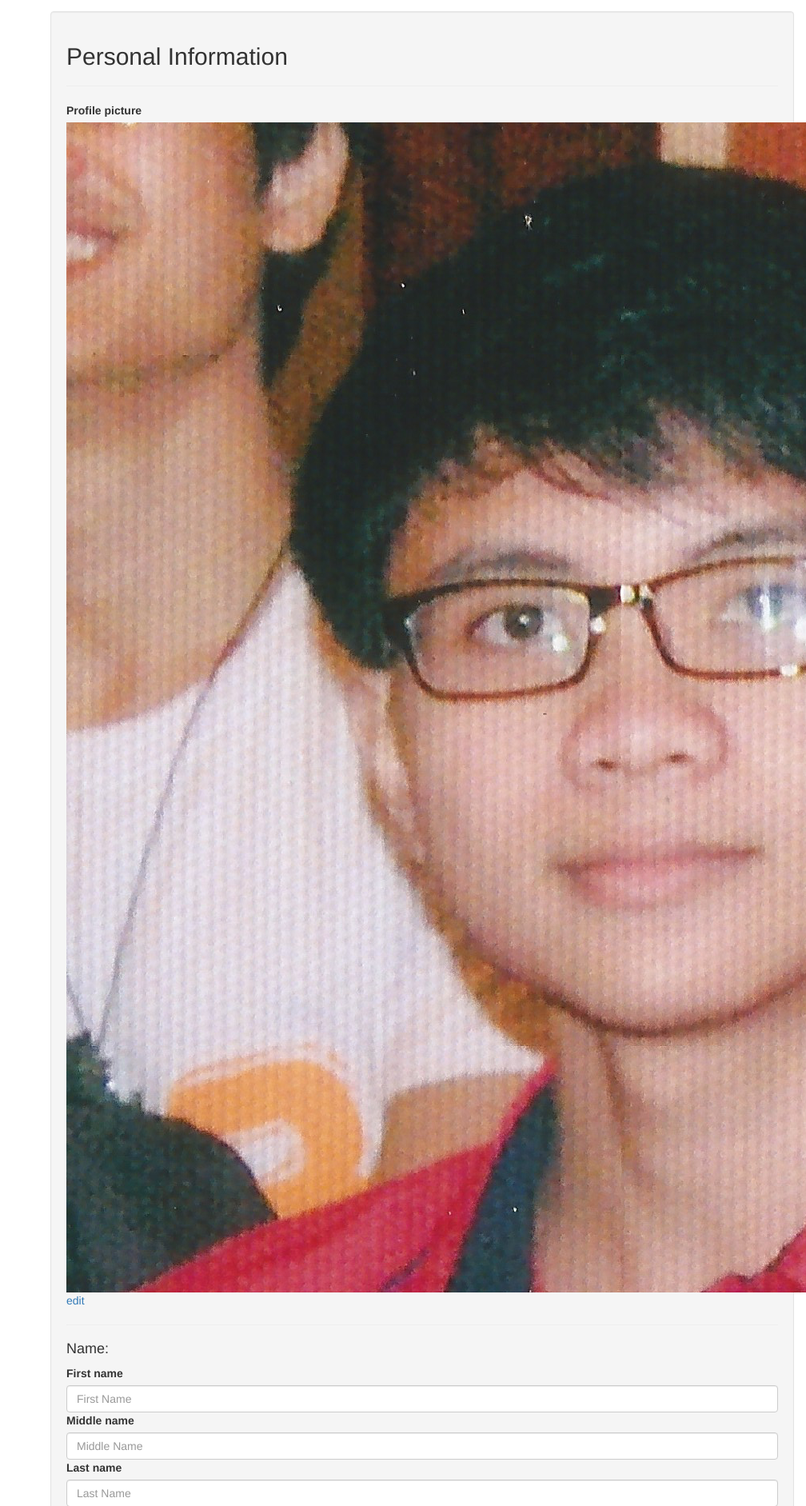
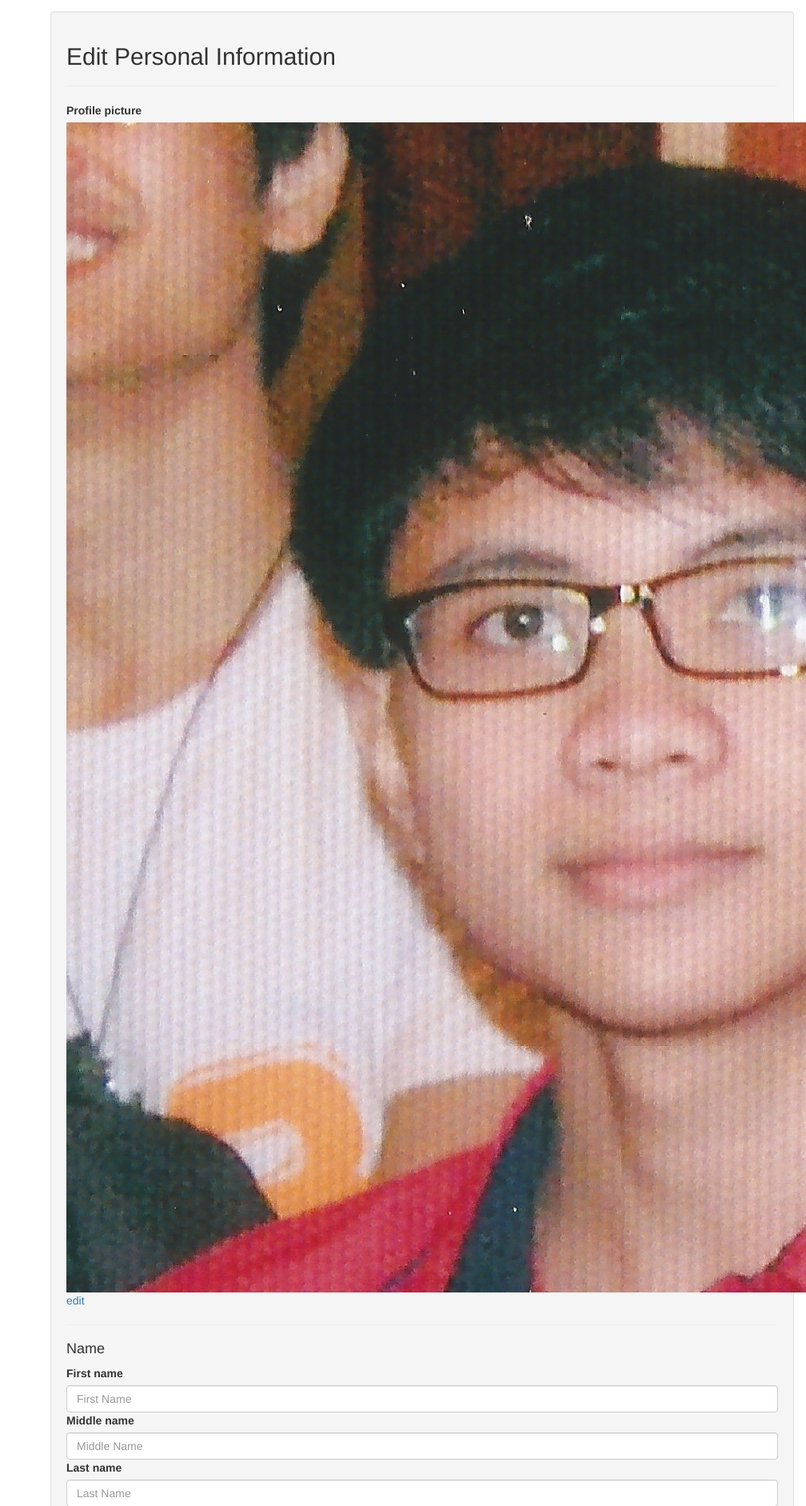
Before and after one commit to C-Collamar/augeo, a PHP site: page /augeo/home/account/edit in a window 1280 px wide; the page is wider, and only the part inside the window is pictured. Shown: the part 51-1934 px from the top of that part at 80% size, without its empty margins (272-1280 px from the left). Run offline with PHP 8.4, Linux system fonts and the light colour scheme; the visitor is signed in with stand-in values (Sample User, id 1); some libraries are stand-ins or nearby versions.

Commit message:
Minor changes

```diff
--- a/home/account/edit/index.php
+++ b/home/account/edit/index.php
@@ -27,7 +27,7 @@
 			<div class="col-sm-9">
 				<div id="profile">
 					<div class="well size">
-						<h2>Personal Information</h2><hr>
+						<h2>Edit Personal Information</h2><hr>
 						<label for="profile-img">Profile picture</label><br>
 						<img src="http://localhost/augeo/data/user/profile_img/0.png" id="profile-img"><br>
 						<a class="edit" data-toggle="collapse" href="#collapse1">edit</a>
@@ -43,7 +43,7 @@
 							</div>
 						</div>
 						<hr>
-						<h4>Name:</h4>
+						<h4>Name</h4>
 						<label for="uname">First name</label>
 						<input class="form-control" type="text" name="uname" id="uname" placeholder="First Name">
 						<label for="mname">Middle name</label>
@@ -62,7 +62,7 @@
 						<input type="text" class="form-control" name="address" id="address">
 
 						<label for="contact_no">zipcode</label>
-						<input type="text" class="form-control" name="zipcode" id="zipcode">
+						<input type="number" class="form-control" name="zipcode" id="zipcode">
 						<hr>
 						<div id="save_changes_profile_error"></div>
 						<input type="button" class="form-control" name="save_changes_profile" id="save_changes_profile" value="Save Changes">
```
